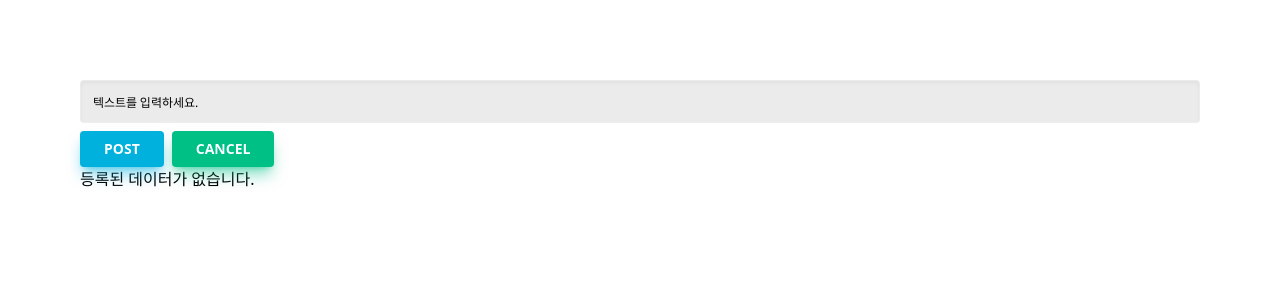
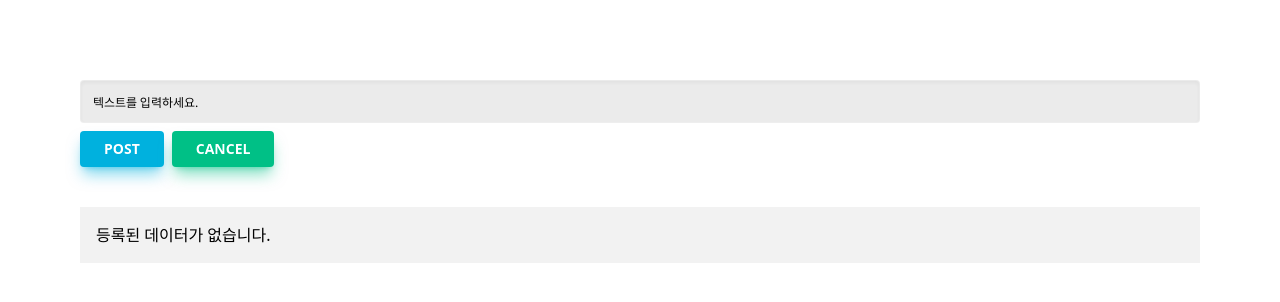
Before and after one commit to tubi55/react19_part5_atomic_design_pattern, a React (Vite) app: page / in a window 1280 px wide. Shown: the top 302 px of the page. Built offline with nearby package versions, Linux system fonts and the light colour scheme; a web font is replaced by a local one.

Commit message:
SubmitButton컴포넌트를 활용한 최종 낙관적 코드 수정

```diff
--- a/src/components/atoms/Input.jsx
+++ b/src/components/atoms/Input.jsx
@@ -10,6 +10,7 @@ export default function Input({
   className, //추가 스타일
   required, //필수 입력 여부
   rows, //textarea용 줄 수 설정
+  disabled,
 }) {
   //기본 스타일 정의
   const inputStyle = `
@@ -17,6 +18,16 @@ export default function Input({
     text-xs font-noto text-theme3 leading-none
     border border-transparent border-b-white/14
     outline-none resize-none placeholder:text-theme
+  `;
+
+  //버튼용 스타일
+  const btnStyle = `
+    inline-block px-6 py-2 rounded bg-theme3
+    text-sm font-semibold text-white
+    shadow-lg shadow-theme3/50
+    transition-all duration-1000
+    hover:bg-black hover:shadow-black/50
+    cursor-pointer
   `;
   return (
     <Tag
@@ -27,8 +38,10 @@ export default function Input({
       placeholder={placeholder}
       required={required}
       rows={rows}
+      disabled={disabled}
       className={twMerge(
-        inputStyle,
+        // input의 타입이 submit, reset, button일땐 버튼용 스타일 적용
+        ["submit", "reset", "button"].includes(type) ? btnStyle : inputStyle,
         className,
         //일반 텍스트 입력일 경우에만 내부 그림자 추가
         type === "text" && "shadow-inner"
--- a/src/components/molecules/List.jsx
+++ b/src/components/molecules/List.jsx
@@ -2,18 +2,16 @@ import Text from "../atoms/Text";
 
 export default function List({ data, className, children }) {
   return (
-    <ul>
+    <ul className={className}>
       {data && data.length > 0 ? (
         data.map((el, idx) => (
-          <li key={idx} className={className}>
+          <li key={idx}>
             {/* children이 함수 형태일 때만 실행되도록 처리 */}
-            {typeof children === "function"
-              ? children(el, idx)
-              : "JSX반환 함수가 들어와야 합니다."}
+            {typeof children === "function" ? children(el, idx) : "JSX반환 함수가 들어와야 합니다."}
           </li>
         ))
       ) : (
-        <li className={className}>
+        <li>
           <Text tag="h2">등록된 데이터가 없습니다.</Text>
         </li>
       )}
--- a/src/components/molecules/SubmitButton.jsx
+++ b/src/components/molecules/SubmitButton.jsx
@@ -1,17 +1,15 @@
 import { useFormStatus } from "react-dom";
-import Button from "../atoms/Button";
+import Input from "../atoms/Input";
 
 export default function SubmitButton({ handleReset }) {
   const { pending } = useFormStatus();
 
   return (
     <div className="flex gap-2 mt-2">
-      <Button type="submit" disabled={pending} className="-hue-rotate-10">
-        {pending ? "POSTING..." : "POST"}
-      </Button>
-      <Button onClick={handleReset} type="reset" className="-hue-rotate-40">
-        CANCEL
-      </Button>
+      {/* formAction 연동시에는 form내부 submit, reset을 button이 아닌 input으로 처리 */}
+      <Input type="submit" disabled={pending} className="-hue-rotate-10" value={pending ? "POSTING..." : "POST"} />
+
+      <Input onClick={() => handleReset && handleReset()} type="reset" className="-hue-rotate-40" value="CANCEL" />
     </div>
   );
 }
--- a/src/pages/Home.jsx
+++ b/src/pages/Home.jsx
@@ -44,7 +44,9 @@ export default function Home() {
         <SubmitButton />
       </form>
 
-      <List data={optPosts}>{(el) => <h2>{el.content}</h2>}</List>
+      <List data={optPosts} className="mt-10 space-y-2 [&>li]:p-4  [&>li]:bg-black/5">
+        {(el) => <h2>{el.content}</h2>}
+      </List>
     </section>
   );
 }
```
